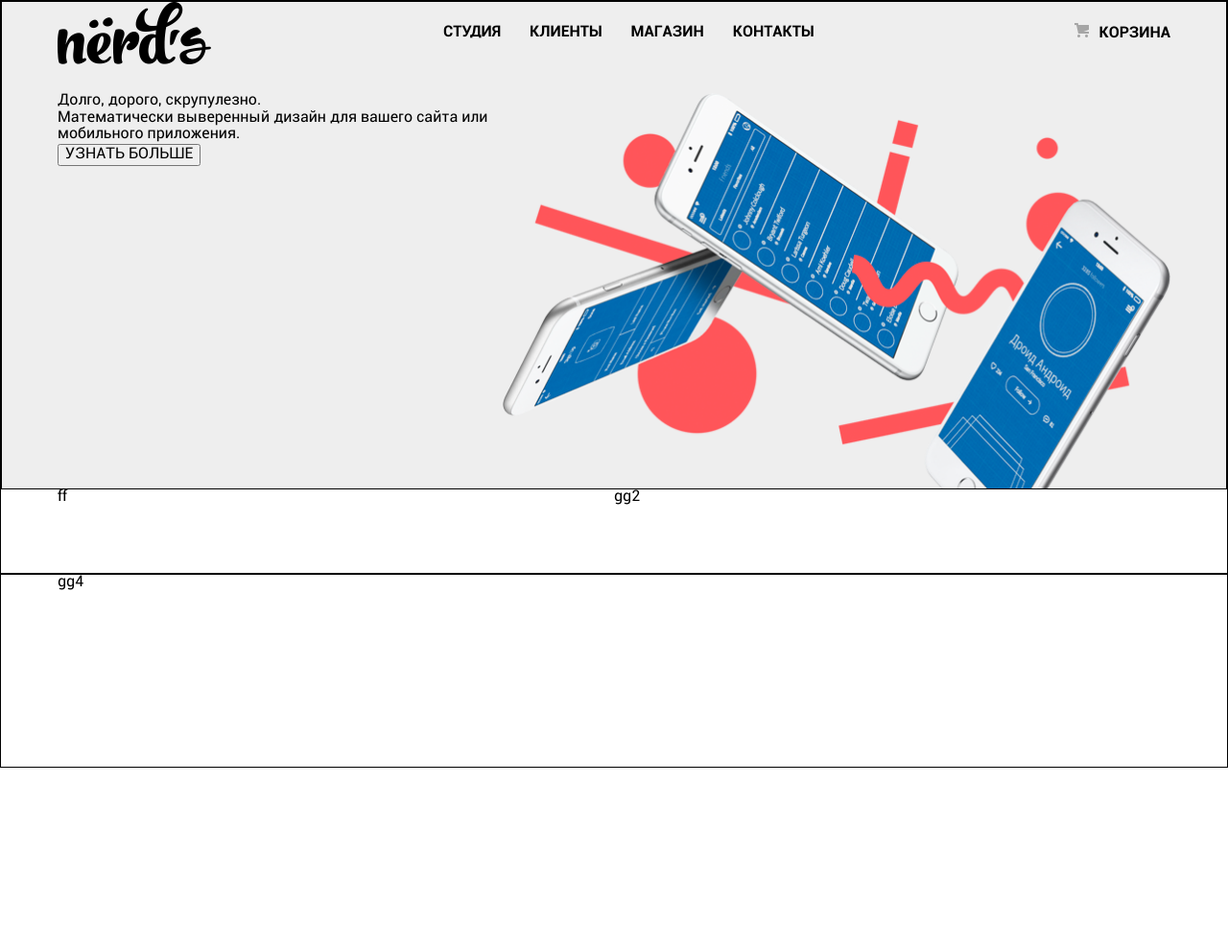
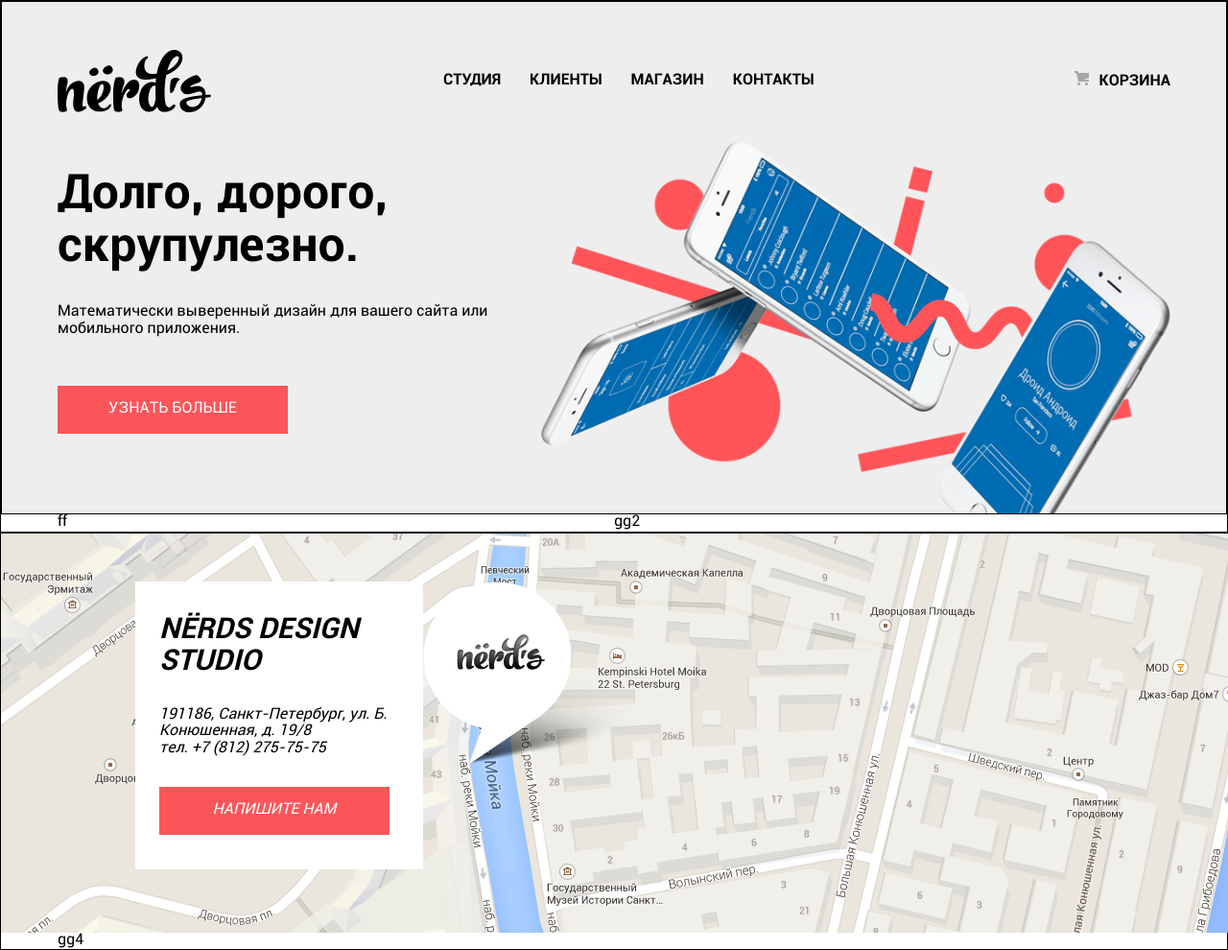
Before and after one commit to AntonVoronezh/educaton-HTML-CSS-10-nerds, a plain HTML site: page index.html in a window 1280 px wide. Shown: the whole page at 96% size. Before the commit the page ends 800 px from the top, so only its background shows below. Drawn offline with Linux system fonts and the light colour scheme.

Commit message:
add address block & style fot him

```diff
--- /dev/null
+++ b/css/blocks/footer/address.css
@@ -0,0 +1,38 @@
+/****************************
+**      AntonVoronezh
+****************************/
+
+.address {
+    width: 250px;
+    height: 250px;
+    padding: 25px;
+    display: flex;
+    flex-direction: column;
+    background-color: #ffffff;
+}
+
+.address__title {
+    margin-top: 10px;
+    font-family: 'Roboto Bold';
+    font-size: 30px;
+}
+
+.address__text {
+    margin-top: 30px;
+}
+
+.address__button {
+    margin-top: 30px;
+    width: 240px;
+    background-color: #fb565a;
+}
+
+.address__button:hover,
+.address__button:focus {
+    background-color: #e74246;
+}
+
+.address__button:active {
+    box-shadow: inset 0 3px 0 rgba(0, 1, 1, 0.1);
+    background-color: #d7373b;
+}
--- /dev/null
+++ b/css/blocks/footer/map.css
@@ -0,0 +1,11 @@
+/****************************
+**      AntonVoronezh
+****************************/
+
+.footer-map {
+    width: 1440px;
+    height: 416px;
+    background-image: url('../../../img/technical/map.png');
+    background-position: 0 0;
+    background-repeat: no-repeat;
+}
--- /dev/null
+++ b/css/blocks/header/slogan.css
@@ -0,0 +1,36 @@
+/****************************
+**      AntonVoronezh
+****************************/
+
+.slogan {
+    /* border: 1px solid #000000; */
+    padding-right: 40px;
+    display: flex;
+    flex-direction: column;
+}
+
+.slogan__title {
+    margin-top: 30px;
+    font-family: 'Roboto Bold';
+    font-size: 50px;
+}
+
+.slogan__text {
+    margin-top: 30px;
+}
+
+.slogan__button {
+    margin-top: 50px;
+    width: 240px;
+    background-color: #fb565a;
+}
+
+.slogan__button:hover,
+.slogan__button:focus {
+    background-color: #e74246;
+}
+
+.slogan__button:active {
+    box-shadow: inset 0 3px 0 rgba(0, 1, 1, 0.1);
+    background-color: #d7373b;
+}
--- a/css/layout/base.css
+++ b/css/layout/base.css
@@ -176,9 +176,11 @@ ul {
 /* --------------- /reset.css --------------- */
 
 /* --------------- базовые настройки ---------*/
+
 a {
-text-transform: uppercase;
+    text-transform: uppercase;
 }
+
 a,
 a:visited {
     /* порядок правил для ссылок имеет значение */
@@ -186,12 +188,12 @@ a:visited {
     text-decoration: none;
 }
 
+a:focus,
 a:hover {
     color: #fb565a;
     text-decoration: none;
 }
 
-a:focus,
 a:active {
     color: #000000;
     opacity: 0.3;
@@ -213,4 +215,15 @@ img {
     display: table;
 }
 
+button {
+    height: 50px;
+    color: #ffffff;
+    text-transform: uppercase;
+    border: none;
+    background-color: transparent;
+    padding: 10px;
+    padding-left: 30px;
+    padding-right: 30px;
+}
+
 /* --------------- /базовые настройки ---------*/
--- a/css/layout/structure/footer.css
+++ b/css/layout/structure/footer.css
@@ -4,6 +4,12 @@
 
 .footer {
     display: flex;
+    flex-direction: column;
     align-items: flex-start;
     justify-content: center;
 }
+
+.container--footer-map {
+    padding-top: 50px;
+    display: flex;
+}
--- a/css/layout/structure/header.css
+++ b/css/layout/structure/header.css
@@ -3,6 +3,7 @@
 ****************************/
 
 .header {
+    padding-top: 50px;
     display: flex;
     flex-direction: column;
     align-items: flex-end;
--- a/css/main.css
+++ b/css/main.css
@@ -12,3 +12,6 @@
 @import url('../css/blocks/header/navigation.css');
 @import url('../css/blocks/header/basket.css');
 @import url('../css/blocks/header/slide.css');
+@import url('../css/blocks/header/slogan.css');
+@import url('../css/blocks/footer/map.css');
+@import url('../css/blocks/footer/address.css');
--- a/index.html
+++ b/index.html
@@ -27,19 +27,19 @@
                 <!-- start container -->
                 <div class="container header-container">
                     <div class="logo header-logo">
-                        <img src="img/logo/nerds-logo.png" alt="logo" class="logo__img">
+                        <img src="img/logo/nerds-logo.png" alt="логотип" class="img logo__img">
                     </div>
                     <nav class="navigation">
                         <ul class="navigation__list">
-                            <li class="navigation__item"><a href="#" class="navigation__link">Студия</a></li>
-                            <li class="navigation__item"><a href="#" class="navigation__link">Клиенты</a></li>
-                            <li class="navigation__item"><a href="#" class="navigation__link">Магазин</a></li>
-                            <li class="navigation__item"><a href="#" class="navigation__link">Контакты</a></li>
+                            <li class="navigation__item"><a href="#" class="navigation__link" title="Студия">Студия</a></li>
+                            <li class="navigation__item"><a href="#" class="navigation__link" title="Клиенты">Клиенты</a></li>
+                            <li class="navigation__item"><a href="#" class="navigation__link" title="Магазин">Магазин</a></li>
+                            <li class="navigation__item"><a href="#" class="navigation__link" title="Контакты">Контакты</a></li>
                         </ul>
                     </nav>
                     <div class="basket">
                         <ul class="basket__list">
-                            <li class="basket__item"><a href="#" class="basket__link">Корзина</a></li>
+                            <li class="basket__item"><a href="#" class="basket__link" title="Корзина">Корзина</a></li>
                         </ul>
                     </div>
                 </div>
@@ -52,8 +52,8 @@
                             скрупулезно.
                         </span>
                         <p class="slogan__text">
-                                Математически выверенный дизайн
-                                для вашего сайта или мобильного приложения.
+                            Математически выверенный дизайн
+                            для вашего сайта или мобильного приложения.
                         </p>
                         <button class="slogan__button">
                             УЗНАТЬ БОЛЬШЕ
@@ -88,6 +88,32 @@
         <!-- end wrapper__content -->
         <!-- start footer -->
         <footer class="footer">
+            <!-- start ooter-map -->
+            <div class="footer-map">
+                <!-- start container -->
+                <div class="container container--footer-map">
+                    <address class="address">
+                        <span class="address__title">
+                            NЁRDS DESIGN STUDIO
+                        </span>
+                        <p class="address__text">
+                            191186, Санкт-Петербург,
+                            ул. Б. Конюшенная, д. 19/8
+                        </p>
+                        <p class="address__phone">
+                            тел. +7 (812) 275-75-75
+                        </p>
+                        <button class="address__button">
+                            Напишите нам
+                        </button>
+                    </address>
+                    <div class="map-marker">
+                        <img src="img/decor/map-marker.png.png" alt="мы тут">
+                    </div>
+                </div>
+                <!-- end container -->
+            </div>
+            <!-- end ooter-map -->
             <!-- start container -->
             <div class="container">
                 gg4
```
Also changed, not shown: img/decor/map-marker.png.png (added), img/technical/map.png (added).
